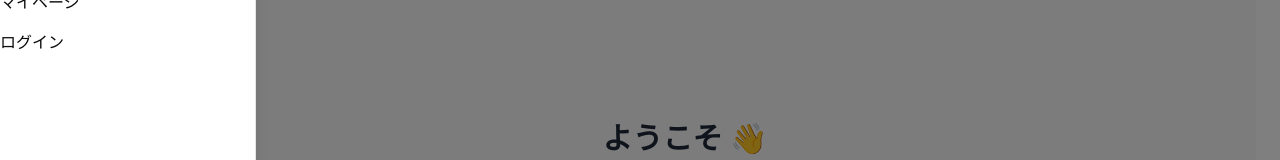
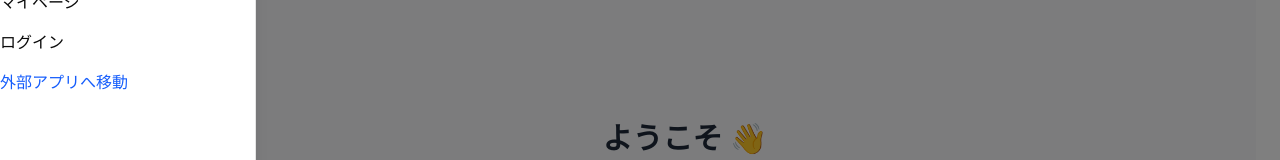
Before and after one commit to sirayu2525/Expo-App, a Next.js app in the folder next-app/: page / in a window 1280 px wide. Both pictures are taken after a click on the button "メニュー". Shown: the part 166-326 px from the top of the page. Built offline with nearby package versions, Linux system fonts and the light colour scheme.

Commit message:
redirect

```diff
--- a/next-app/src/components/Sidebar.tsx
+++ b/next-app/src/components/Sidebar.tsx
@@ -1,11 +1,29 @@
-// src/components/Sidebar.tsx
 'use client';
 
 import { Sheet, SheetContent, SheetTrigger, SheetTitle } from '@/components/ui/sheet';
 import { Button } from '@/components/ui/button';
 import Link from 'next/link';
+import { useRouter } from 'next/navigation';
 
 export function Sidebar() {
+  const router = useRouter();
+
+  const handleExternalRedirect = () => {
+    const cookies = document.cookie;
+    const token = cookies
+      .split('; ')
+      .find((row) => row.startsWith('jwt='))
+      ?.split('=')[1];
+
+    if (token) {
+      const encoded = encodeURIComponent(token);
+      const targetUrl = `http://localhost:8000?jwt=${encoded}`;
+      window.location.href = targetUrl;
+    } else {
+      alert('JWTが見つかりません');
+    }
+  };
+
   return (
     <Sheet>
       <SheetTrigger asChild>
@@ -18,6 +36,11 @@ export function Sidebar() {
           <Link href="/create" className="hover:underline">イベント作成</Link>
           <Link href="/me" className="hover:underline">マイページ</Link>
           <Link href="/login" className="hover:underline">ログイン</Link>
+
+          {/* ✅ 外部ドメインへのリンク */}
+          <button onClick={handleExternalRedirect} className="text-left hover:underline text-blue-600">
+            外部アプリへ移動
+          </button>
         </nav>
       </SheetContent>
     </Sheet>
```
